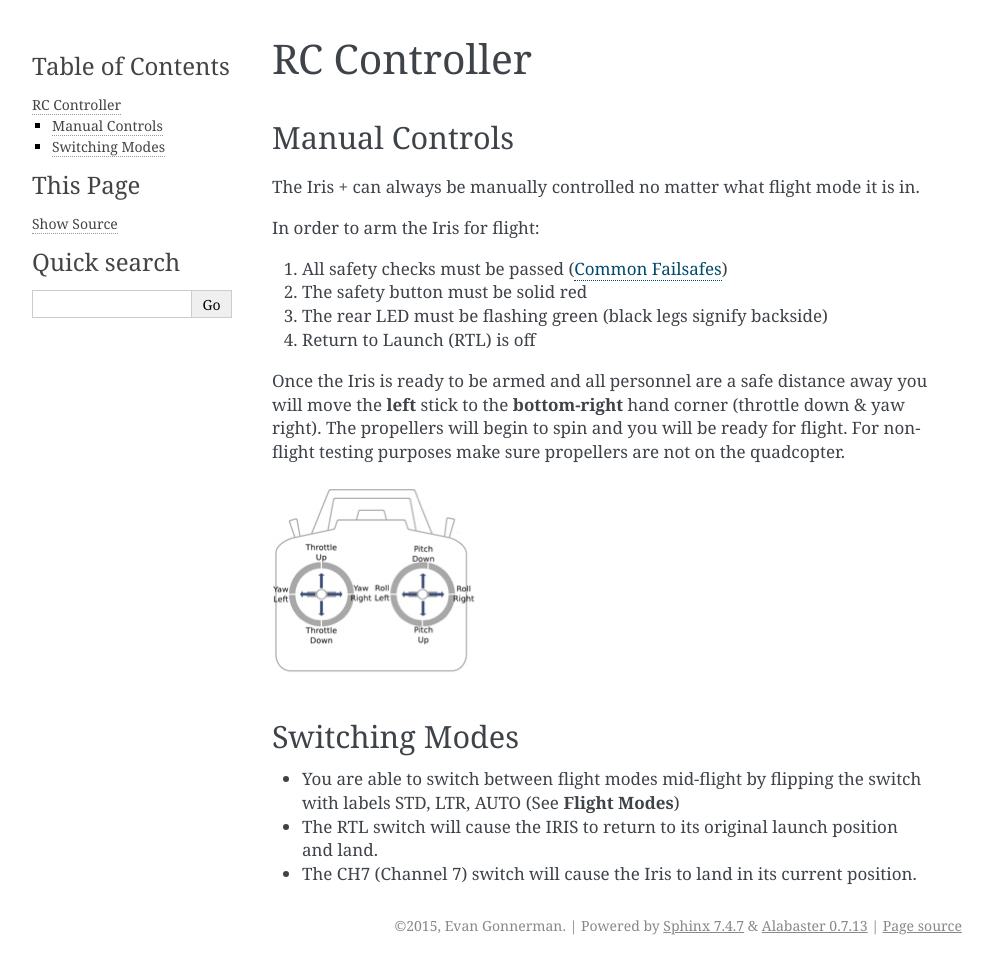
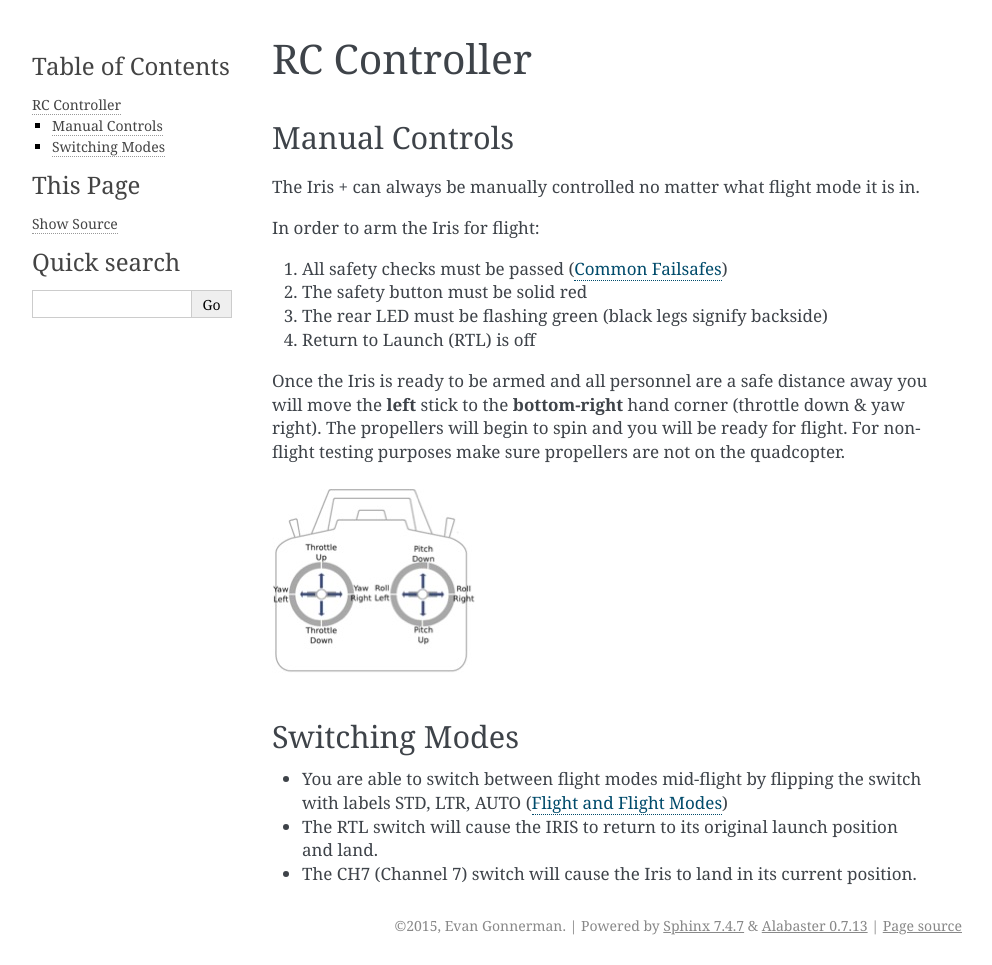
Before and after one commit to osurdml/Iris_guide, a Sphinx documentation site: the page built from source/RC_Controller.rst, in a window 1280 px wide. Shown: the whole page, without its empty margins (148-1140 px from the left). Built offline with Sphinx 7.4.7, drawn with Linux system fonts in a browser that asks for light colours.

Commit message:
More hyperlinks

```diff
--- a/source/Flight_and_Flight_modes.rst
+++ b/source/Flight_and_Flight_modes.rst
@@ -1,3 +1,5 @@
+.. _Flight Modes:
+
 Flight and Flight Modes
 =======================
 
--- a/source/RC_Controller.rst
+++ b/source/RC_Controller.rst
@@ -20,6 +20,6 @@ Once the Iris is ready to be armed and all personnel are a safe distance away yo
 Switching Modes
 ^^^^^^^^^^^^^^^
 
-* You are able to switch between flight modes mid-flight by flipping the switch with labels STD, LTR, AUTO (See **Flight Modes**)
+* You are able to switch between flight modes mid-flight by flipping the switch with labels STD, LTR, AUTO (:ref:`Flight Modes`)
 * The RTL switch will cause the IRIS to return to its original launch position and land.
 * The CH7 (Channel 7) switch will cause the Iris to land in its current position.
```
